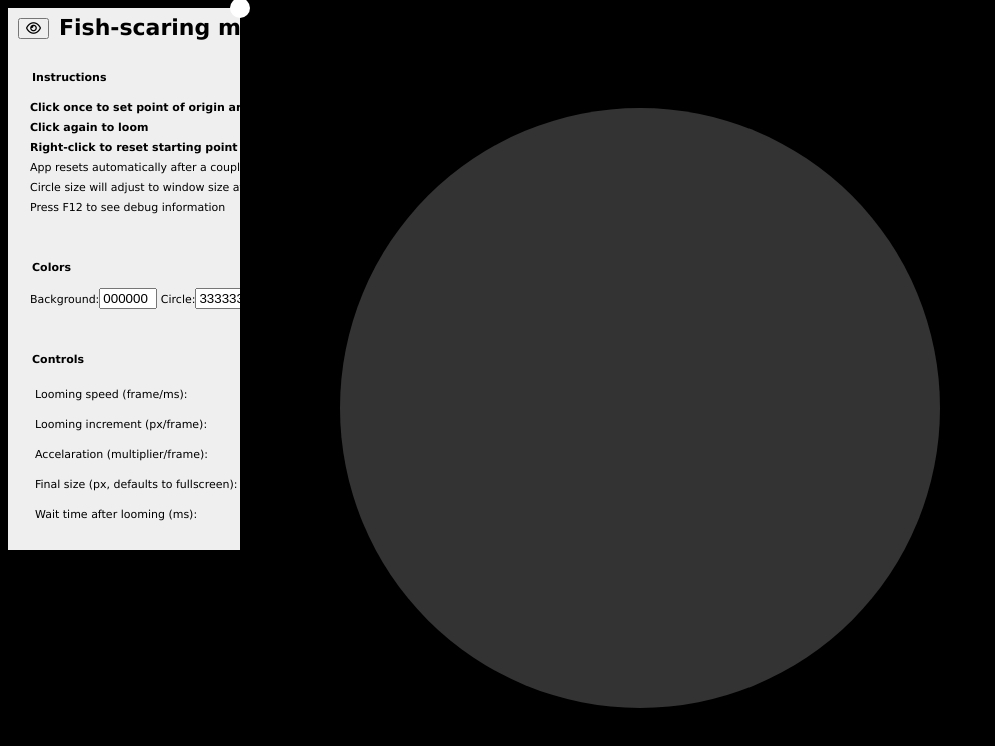
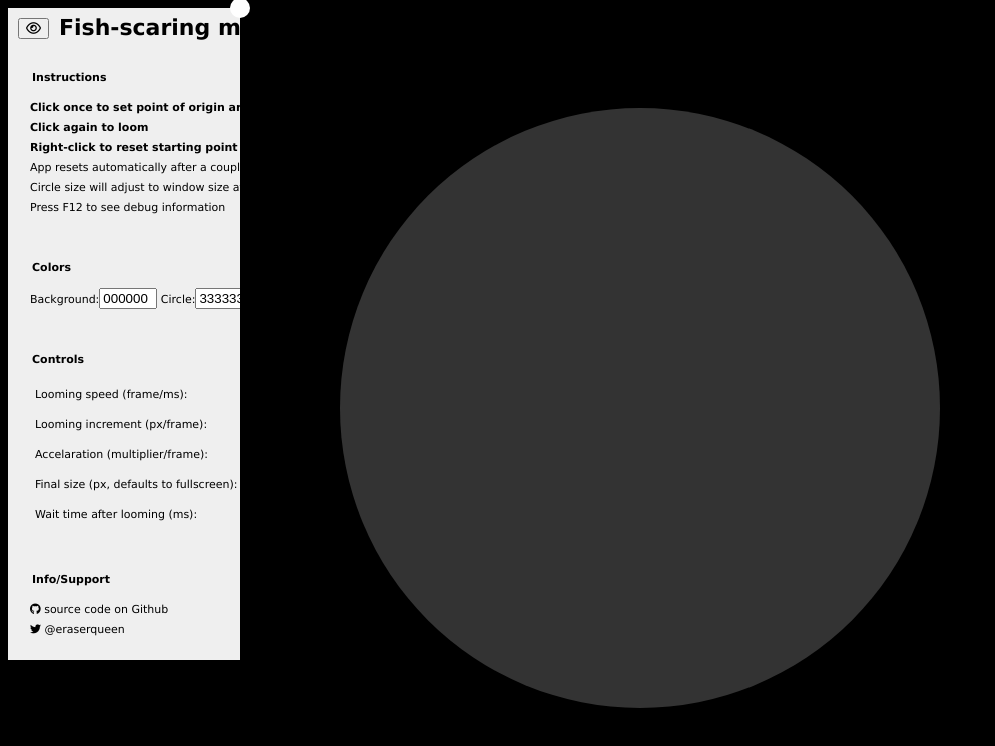
Before and after one commit to eraserqueen/fish-scaring-machine, a website: page views/index.html in a window 1280 px wide. Shown: the whole page, without its empty margins (0-995 px from the left). Drawn offline with nearby package versions, Linux system fonts and the light colour scheme.

Commit message:
add credits

```diff
--- a/public/style.css
+++ b/public/style.css
@@ -19,6 +19,14 @@ fieldset legend {font-weight:bold;}
 fieldset input{
 	width:50px;
 }
+fieldset a {
+	text-decoration: none;
+	color:initial;
+}
+fieldset a:hover {
+	text-decoration:underline;
+}
+
 #container {
   top:0px;
   left: 0px;
--- a/views/index.html
+++ b/views/index.html
@@ -48,6 +48,11 @@
           <label for="maxsize">Final size (px, defaults to fullscreen):</label> <input type="text" id="maxsize" value=""><br/>
           <label for="timeout">Wait time after looming (ms):</label> <input type="text" id="timeout" value="2000">
         </fieldset>
+		<fieldset id="contact">
+		<legend>Info/Support</legend>
+			<i class="fa fa-github" aria-hidden="true"></i> <a href="https://github.com/eraserqueen/fish-scaring-machine" target="_blank">source code on Github</a><br/>
+			<i class="fa fa-twitter" aria-hidden="true"></i> <a href="https://twitter.com/eraserqueen" target="_blank">@eraserqueen</a>
+		</fieldset>
       </div>
     </div>
     <div id ="container">
```
